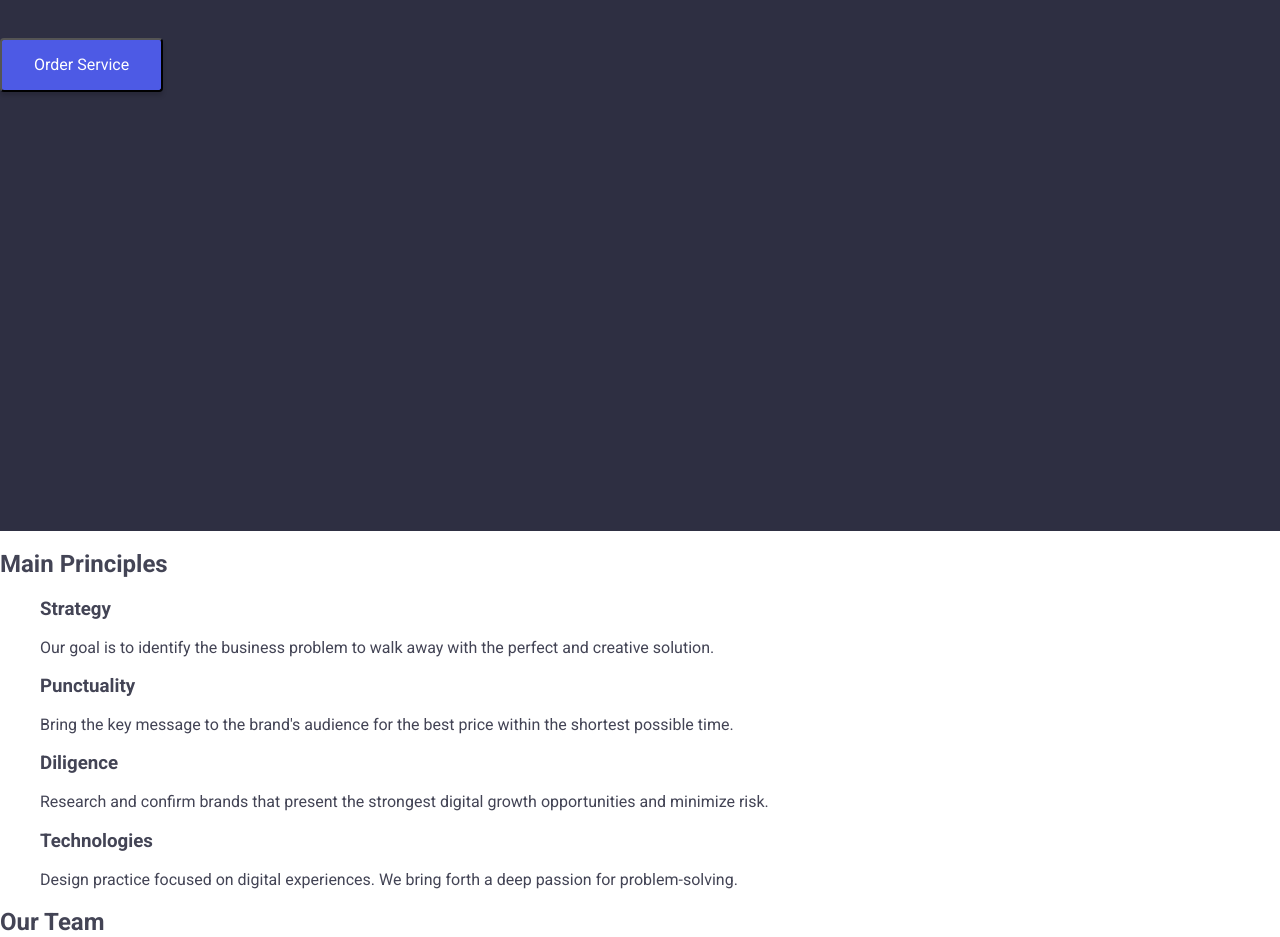
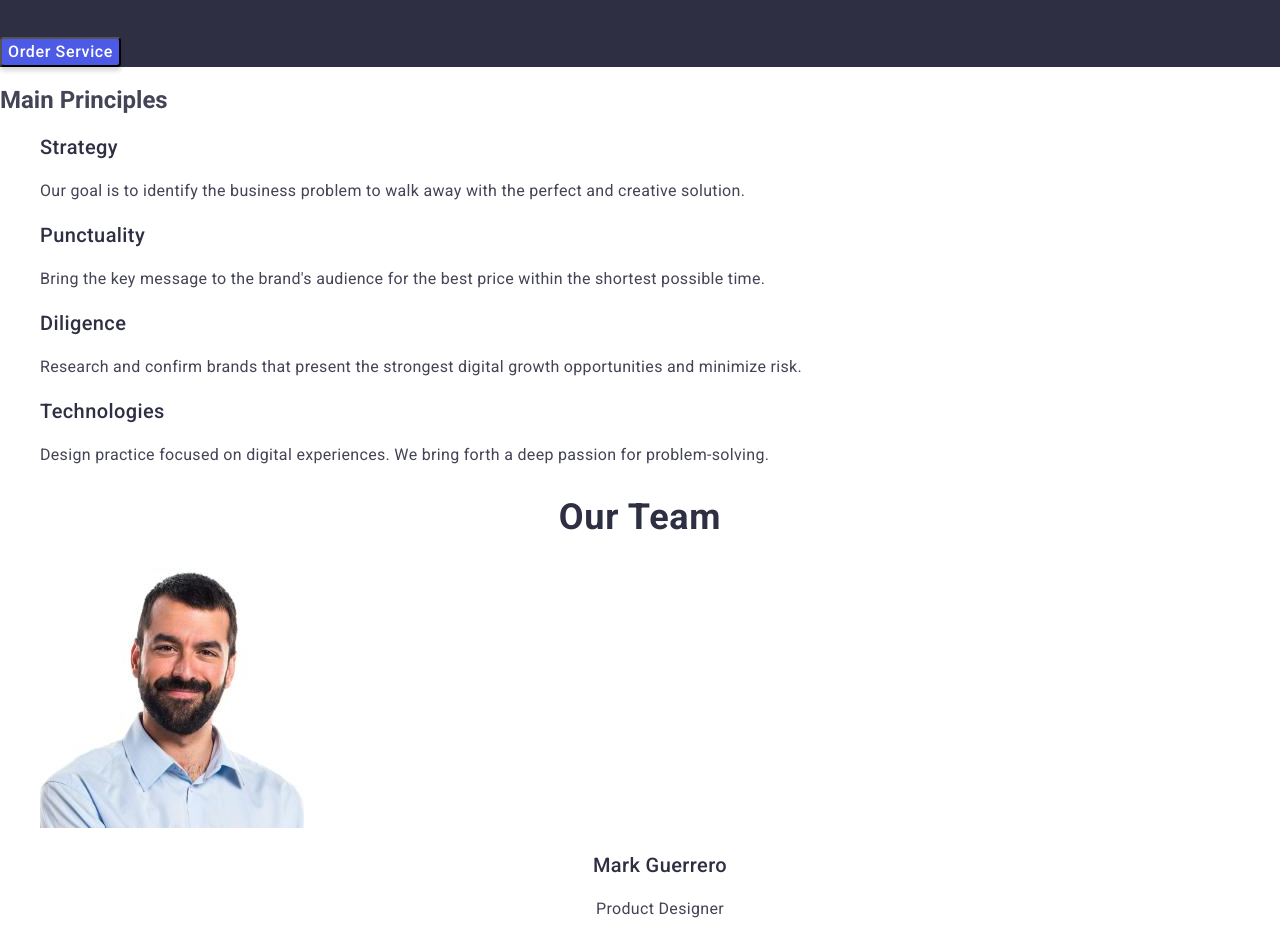
Before and after one commit to mykolaroman/goit-markup-hw-02, a plain HTML site: page index.html in a window 1280 px wide. Shown: the part 260-1197 px from the top of the page. Drawn offline with nearby package versions, Linux system fonts and the light colour scheme.

Commit message:
homework2

```diff
--- a/css/styles.css
+++ b/css/styles.css
@@ -8,6 +8,10 @@ a {
 }
 ul, ol {
 list-style: none;
+}
+.wrapper {
+    background: #FFF;
+
 }
 .top-line {
     font-family: Raleway, sans-serif;
@@ -57,70 +61,127 @@ letter-spacing: 0,02em;
 .address-link:focus{
 color: #404BBF;
 }
-/* main */
+/* main section1*/
 .background {
-    background: var(--NAVY-BLUE, #2E2F42);
-    width: 1440px;
-    height: 600px;
-    flex-shrink: 0;
+    background:  #2E2F42;
 }
 .first-title {
-    color: #FFF;
-text-align: center;
-font-size: 56px;
-line-height: 60px;
-letter-spacing: 1,12px;
+    color:  #FFF;
+    text-align: center;
+    font-size: 56px;
+    font-weight: 700;
+    line-height: 1.07;
+    letter-spacing: 0.02em;
 }
 .first-button {
+    color:  #FFF;
+    font-family: Roboto;
+    font-size: 16px;
+    font-weight: 500;
+    line-height: 1.5; /* 150% */
+    letter-spacing: 0.04em;
+    cursor: pointer;
+
     border-radius: 4px;
 background:  #4D5AE5;
 box-shadow: 0px 4px 4px 0px rgba(0, 0, 0, 0.15);
-display: inline-flex;
-padding: 16px 32px;
-align-items: flex-start;
-gap: 10px;
 
-color:  #FFF;
-font-size: 16px;
-line-height: 1,5;
-letter-spacing: 0,04;
-cursor: pointer;
 }
 .first-button:hover{
     color: #404BBF;
 }
 .first-button:focus
 
+/* ------------ */
+
+/* ------section2------ */
+
 .feature {
 }
 .feature-title {
+
 }
 .feature-name {
+    color:  #2E2F42;
+    font-size: 20px;
+    font-style: normal;
+    font-weight: 500;
+    line-height: 1.2;
+    letter-spacing: 0.02em;
 }
 .feature-text {
+    color:  #434455;
+font-size: 16px;
+line-height: 1.5;
+letter-spacing: 0.02em;
 }
 .feature-list-item {
 }
+/* ------------ */
+
+/* ------section3------ */
 .team {
+
 }
 .team-title {
+    color:  #2E2F42;
+    text-align: center;
+    font-size: 36px;
+    font-weight: 700;
+    line-height: 1.1x;
+    letter-spacing: 0.02em;
+    text-transform: capitalize;
 }
 .team-photo-item {
+    background: url(<path-to-image>), lightgray -97.034px -0.927px / 181.897% 251.37% no-repeat;
 }
 .team-name {
+    color:  #2E2F42;
+text-align: center;
+font-size: 20px;
+font-weight: 500;
+line-height: 1.2;
+letter-spacing: 0.02em;
 }
 .team-text {
+    color: , #434455;
+text-align: center;
+font-size: 16px;
+line-height: 1.5;
+letter-spacing: 0.02em;
 }
+/* ------------ */
+
+/* ------section3------ */
 .portfolio {
 }
 .portfolio-text {
+    color:  #2E2F42;
+text-align: center;
+font-size: 36px;
+font-weight: 700;
+line-height: 1.1;
+letter-spacing: 0.02em;
+text-transform: capitalize;
 }
 .project-name {
+    color:  #2E2F42;
+    font-size: 20px;
+    font-weight: 500;
+    line-height: 1.2;
+    letter-spacing: 0.02em;
 }
 .project-text {
+    color:  #434455;
+font-size: 16px;
+line-height: 1.5;
+letter-spacing: 0.02em;
 }
-.project-names {
-}
+
+
+/* ----------- */
+
+/* ------footer------ */
 .main-footer {
     background: var(--NAVY-BLUE, #2E2F42);
     width: 1440px;
@@ -156,3 +217,8 @@ line-height: 1,5;
 letter-spacing: 0,02em;
 width: 264px;
 }
+/* ----------- */
+
+.name-title {
+
+}
--- a/index.html
+++ b/index.html
@@ -11,7 +11,7 @@
         <link rel="stylesheet" href="./css/styles.css">
     </head>
 
-    <body>
+    <body class="wrapper">
     <header class="top-line">
         <nav class="header-navigation">
             <a href="./index.html" class="logo">Web<span class="logo-part-first">Studio</span></a>
@@ -38,29 +38,29 @@
 
         <section class="feature">
             <h2 class="feature-title">Main Principles</h2>
-            <ul>
-            <li>
+            <ul class="feature-list">
+            <li class="feature-item">
                 <h3 class="feature-name">Strategy</h3>
                 <p class="feature-text">
                     Our goal is to identify the business problem to walk away with the
                     perfect and creative solution.
                 </p>
             </li>
-            <li class="feature-list-item">
+            <li class="feature-item">
                 <h3 class="feature-name">Punctuality</h3>
                 <p class="feature-text">
                     Bring the key message to the brand's audience for the best price
                     within the shortest possible time.
                 </p>
             </li>
-            <li class="feature-list-item">
+            <li class="feature-item">
                 <h3 class="feature-name">Diligence</h3>
                 <p class="feature-text">
                     Research and confirm brands that present the strongest digital growth
                     opportunities and minimize risk.
                 </p>
             </li>
-            <li class="feature-list-item">
+            <li class="feature-item">
                 <h3 class="feature-name">Technologies</h3>
                 <p class="feature-text">
                     Design practice focused on digital experiences. We bring forth a deep passion for problem-solving.
@@ -119,7 +119,7 @@
                 </li>
                 <li>
                     <img src="./images/img (4).jpg" alt="Screen Illustrations" width="360" height="300" />
-                    <h3 class="project-names">Screen Illustrations</h3>
+                    <h3 class="project-name">Screen Illustrations</h3>
                     <p class="project-text">Design</p>
                 </li>
                 <li>
```
